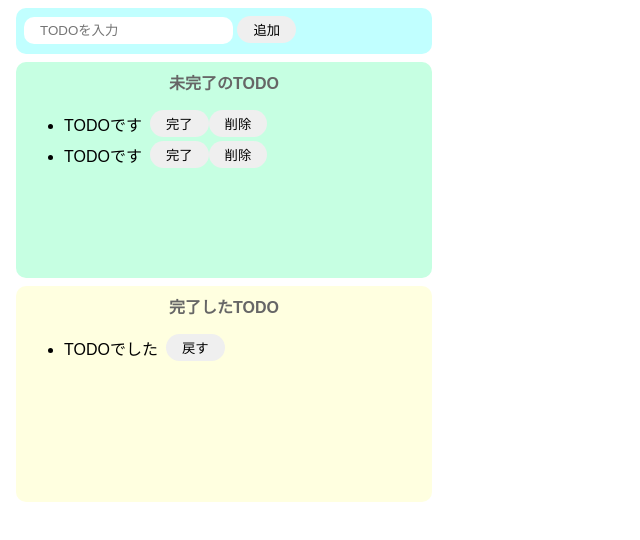
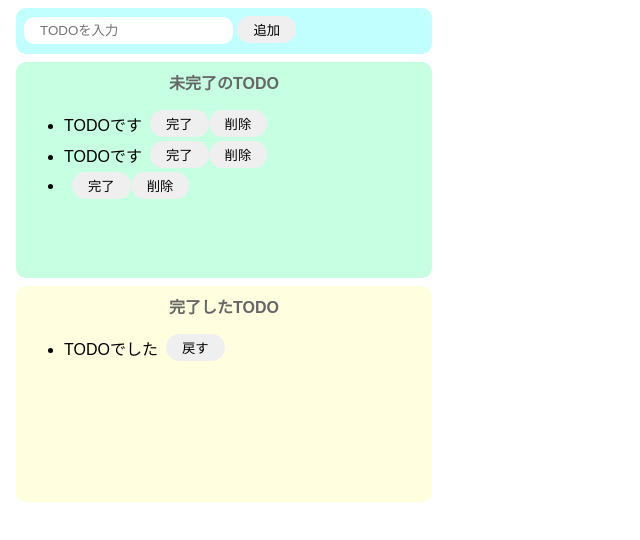
Before and after one commit to knb729/todoApp-js, a website built with Parcel: page index.html in a window 1280 px wide. Both pictures are taken after a click on the button "追加". Shown: the whole page, without its empty margins (0-640 px from the left). Built offline with nearby package versions, Linux system fonts and the light colour scheme.

Commit message:
セッション３４完了時点

```diff
--- a/index.html
+++ b/index.html
@@ -10,9 +10,9 @@
       <input id="add-text" placeholder="TODOを入力" />
       <button id="add-button">追加</button>
     </div>
-    <div class="incompleate-area">
+    <div class="incomplete-area">
       <p class="title">未完了のTODO</p>
-      <ul>
+      <ul id="incomplete-list">
         <div class="list-row">
           <li>TODOです</li>
           <button>完了</button>
--- a/src/index.js
+++ b/src/index.js
@@ -1,12 +1,40 @@
 import "./styles.css";
 
 const onClickAdd = () => {
-  //テキストボックスの値を取得して、初期化する
+  //テキストボックスの値を取得し、初期化する。
   const inputText = document.getElementById("add-text").value;
   document.getElementById("add-text").value = "";
 
-  //div
-  alert(inputText);
+  //div生成
+  const div = document.createElement("div");
+  div.className = "list-row";
+
+  //liタグ生成
+  const li = document.createElement("li");
+  li.innerText = inputText;
+
+  //button(完了)タグ生成
+  const completeButton = document.createElement("button");
+  completeButton.innerText = "完了";
+  completeButton.addEventListener("click", () => {
+    alert("完了");
+  });
+
+  //button(完了)タグ生成
+  const deleteButton = document.createElement("button");
+  deleteButton.innerText = "削除";
+  deleteButton.addEventListener("click", () => {
+    alert("削除");
+  });
+
+  //divタブの子要素に各要素を設定
+  div.appendChild(li);
+  div.appendChild(completeButton);
+  div.appendChild(deleteButton);
+
+  //未完了リストに追加
+  document.getElementById("incomplete-list").appendChild(div);
+  console.log(div);
 };
 
 document
--- a/src/styles.css
+++ b/src/styles.css
@@ -30,7 +30,7 @@ li {
   margin: 8px;
   border-radius: 10px;
 }
-.incompleate-area {
+.incomplete-area {
   background-color: #c6ffe2;
   width: 400px;
   min-height: 200px;
```
